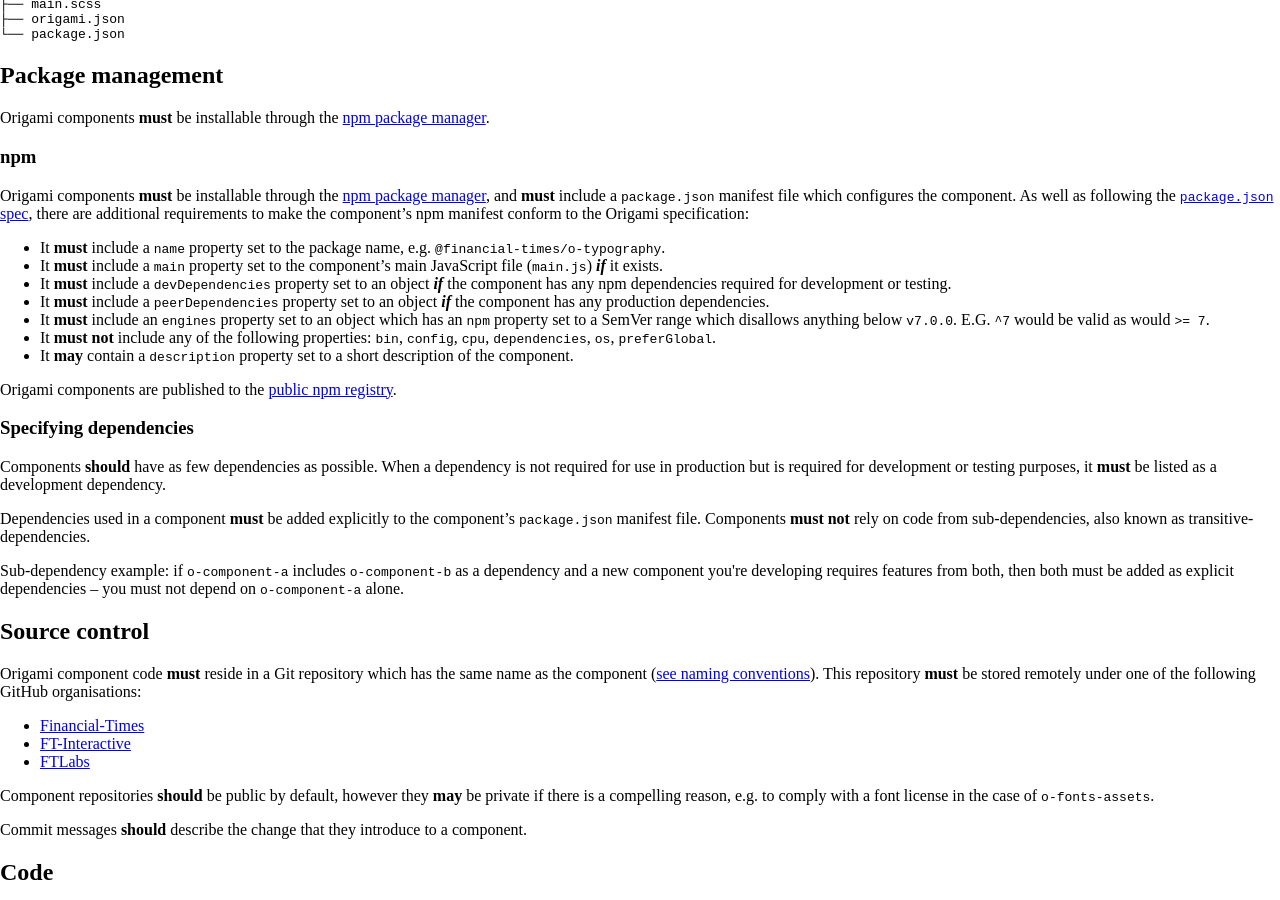
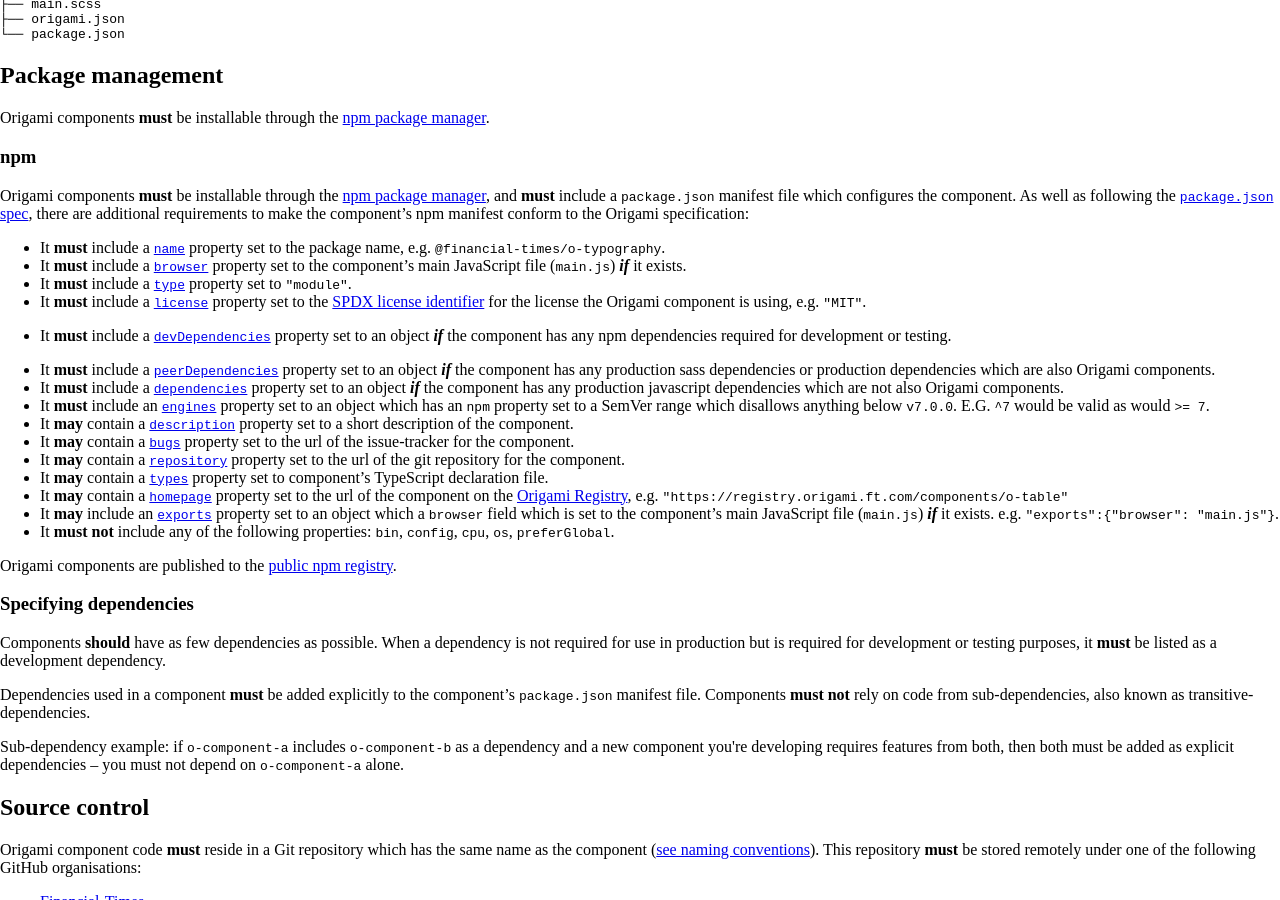
Before and after one commit to Financial-Times/origami-website, a Jekyll site: the page built from _specification-v1/components.md, in a window 1280 px wide and 900 px high, scrolled down 1302 px. Built offline with Jekyll 4.4.1, drawn with Linux system fonts in a browser that asks for light colours; a style sheet for code colours, icons or effects is not loaded.

Commit message:
Add license, description, dependencies, browser, bugs repository, types, homepage and exports to the component spec

```diff
--- a/_specification-v1/components.md
+++ b/_specification-v1/components.md
@@ -80,15 +80,24 @@ Origami components **must** be installable through the <a href="https://npmjs.co
 
 ### npm
 
-Origami components **must** be installable through the <a href="https://npmjs.com/" class="o-typography-link--external">npm package manager</a>, and **must** include a `package.json` manifest file which configures the component. As well as following the <a href="https://docs.npmjs.com/files/package.json" class="o-typography-link--external">`package.json` spec</a>, there are additional requirements to make the component's npm manifest conform to the Origami specification:
+Origami components **must** be installable through the <a href="https://npmjs.com/" class="o-typography-link--external">npm package manager</a>, and **must** include a `package.json` manifest file which configures the component. As well as following the <a href="https://docs.npmjs.com/cli/v7/configuring-npm/package-json" class="o-typography-link--external">`package.json` spec</a>, there are additional requirements to make the component's npm manifest conform to the Origami specification:
 
-  - It **must** include a `name` property set to the package name, e.g. `@financial-times/o-typography`.
-  - It **must** include a `main` property set to the component's main JavaScript file (`main.js`) **_if_** it exists.
-  - It **must** include a `devDependencies` property set to an object **_if_** the component has any npm dependencies required for development or testing.
-  - It **must** include a `peerDependencies` property set to an object **_if_** the component has any production dependencies.
-  - It **must** include an `engines` property set to an object which has an `npm` property set to a SemVer range which disallows anything below `v7.0.0`. E.G. `^7` would be valid as would `>= 7`.
-  - It **must not** include any of the following properties: `bin`, `config`, `cpu`, `dependencies`, `os`, `preferGlobal`.
-  - It **may** contain a `description` property set to a short description of the component.
+  - It **must** include a <a href="https://docs.npmjs.com/cli/v7/configuring-npm/package-json#name">`name`</a> property set to the package name, e.g. `@financial-times/o-typography`.
+  - It **must** include a <a href="https://docs.npmjs.com/cli/v7/configuring-npm/package-json#browser">`browser`</a> property set to the component's main JavaScript file (`main.js`) **_if_** it exists.
+  - It **must** include a <a href="https://nodejs.org/api/packages.html#packages_type">`type`</a> property set to `"module"`.
+  - It **must** include a <a href="https://docs.npmjs.com/cli/v7/configuring-npm/package-json#license">`license`</a> property set to the <a href="https://spdx.org/licenses/" class="o-typography-link--external">SPDX license identifier</a> for the license the Origami component is using, e.g. `"MIT"`.
+  - It **must** include a <a href="https://docs.npmjs.com/cli/v7/configuring-npm/package-json#devdependencies">`devDependencies`</a> property set to an object **_if_** the component has any npm dependencies required for development or testing.
+
+  - It **must** include a <a href="https://docs.npmjs.com/cli/v7/configuring-npm/package-json#peerdependencies">`peerDependencies`</a> property set to an object **_if_** the component has any production sass dependencies or production dependencies which are also Origami components.
+  - It **must** include a <a href="https://docs.npmjs.com/cli/v7/configuring-npm/package-json#dependencies">`dependencies`</a> property set to an object **_if_** the component has any production javascript dependencies which are not also Origami components.
+  - It **must** include an <a href="https://docs.npmjs.com/cli/v7/configuring-npm/package-json#engines">`engines`</a> property set to an object which has an `npm` property set to a SemVer range which disallows anything below `v7.0.0`. E.G. `^7` would be valid as would `>= 7`.
+  - It **may** contain a <a href="https://docs.npmjs.com/cli/v7/configuring-npm/package-json#description">`description`<a/> property set to a short description of the component.
+  - It **may** contain a <a href="https://docs.npmjs.com/cli/v7/configuring-npm/package-json#bugs">`bugs`</a> property set to the url of the issue-tracker for the component.
+  - It **may** contain a <a href="https://docs.npmjs.com/cli/v7/configuring-npm/package-json#repository">`repository`</a> property set to the url of the git repository for the component.
+  - It **may** contain a <a href="https://www.typescriptlang.org/docs/handbook/declaration-files/publishing.html#including-declarations-in-your-npm-package">`types`</a> property set to component's TypeScript declaration file.
+  - It **may** contain a <a href="https://docs.npmjs.com/cli/v7/configuring-npm/package-json#homepage">`homepage`</a> property set to the url of the component on the <a href="https://registry.origami.ft.com/components">Origami Registry</a>, e.g. `"https://registry.origami.ft.com/components/o-table"`
+  - It **may** include an <a href="https://nodejs.org/api/packages.html#packages_conditional_exports">`exports`</a> property set to an object which a `browser` field which is set to the component's main JavaScript file (`main.js`) **_if_** it exists. e.g. `"exports":{"browser": "main.js"}`.
+  - It **must not** include any of the following properties: `bin`, `config`, `cpu`, `os`, `preferGlobal`.
 
 <aside>
   Origami components are published to the <a href="https://www.npmjs.com/" class="o-typography-link--external">public npm registry</a>.
```
